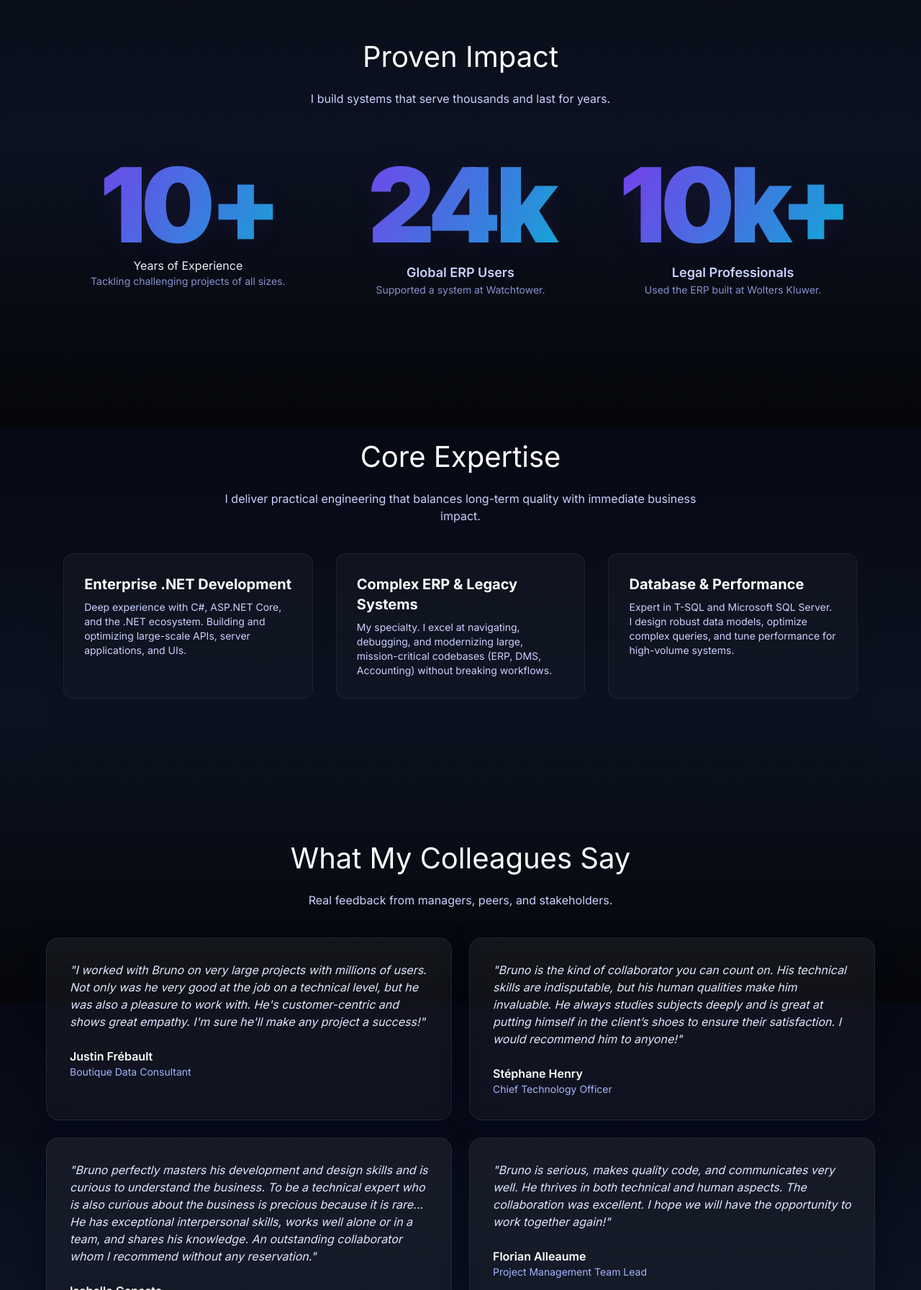
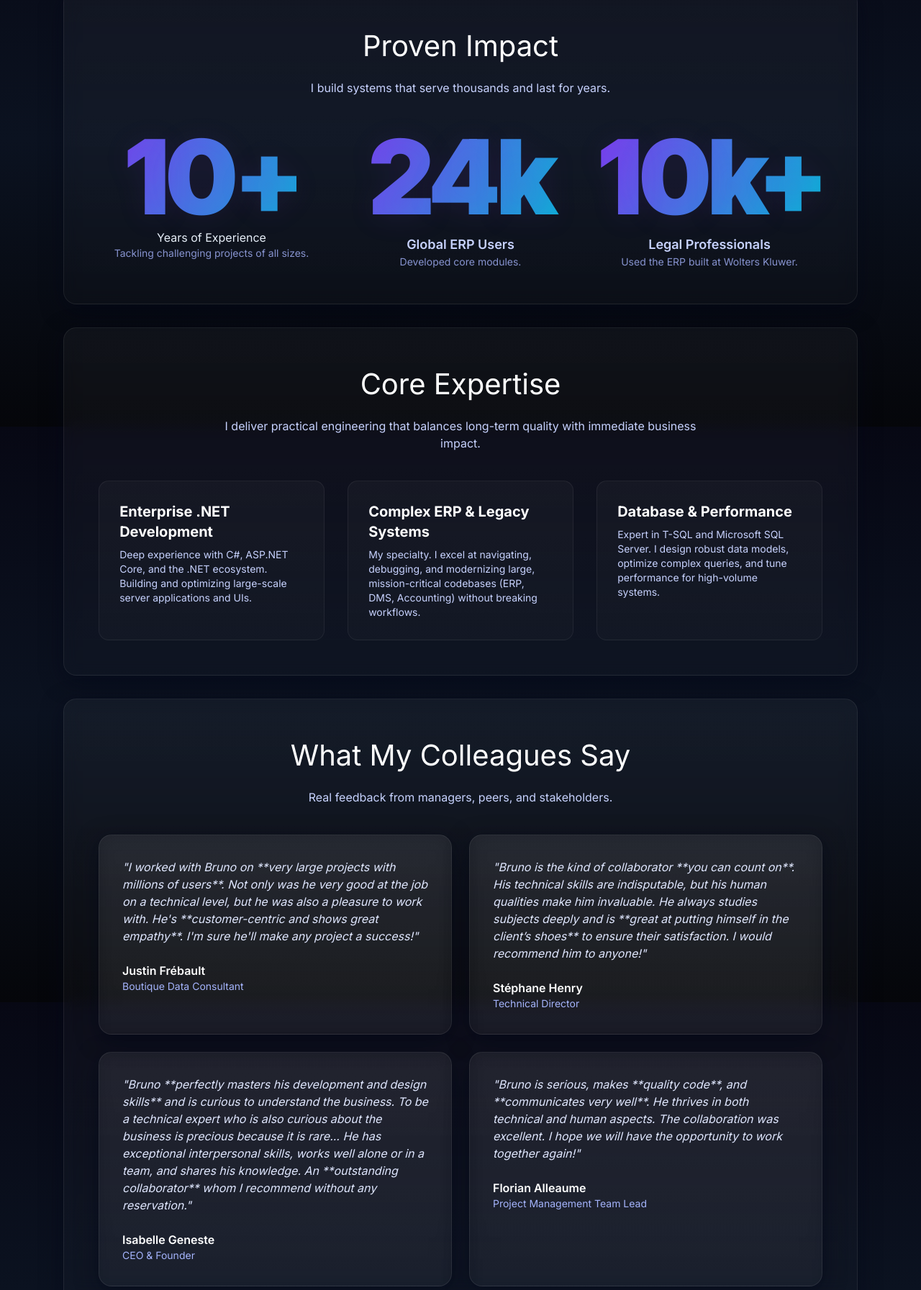
Before and after one commit to bruno-deca/bruno-deca.github.io, a plain HTML site: page index.html in a window 1280 px wide. Shown: the part 1007-2800 px from the top of the page at 72% size. Drawn offline with nearby package versions, Linux system fonts and the light colour scheme.

Commit message:
Update index.html

```diff
--- a/index.html
+++ b/index.html
@@ -79,6 +79,26 @@
       border-radius: 18px;
     }
 
+    /* ===== NEW: FLOATING SECTION PANEL STYLE ===== */
+    .section-glass {
+      background: linear-gradient(180deg, rgba(255,255,255,0.04), rgba(255,255,255,0.02));
+      border: 1px solid rgba(255,255,255,0.07);
+      backdrop-filter: blur(10px);
+      -webkit-backdrop-filter: blur(10px);
+      box-shadow: 0 8px 30px rgba(2,6,23,0.5);
+      border-radius: 18px;
+      /* Padding for content inside */
+      padding: clamp(2rem, 5vw, 3rem);
+      /* Margin to create "floating" space */
+      margin-top: 2rem;
+      margin-bottom: 2rem;
+    }
+    /* Add horizontal padding to the main container */
+    main .container {
+      padding-left: 1.5rem;
+      padding-right: 1.5rem;
+    }
+
     /* subtle noise overlay */
     .noise {
       position:absolute; inset:0;
@@ -125,7 +145,7 @@
     .reveal { opacity:0; transform: translateY(22px) scale(.995); transition: all .8s cubic-bezier(.2,.9,.2,1); }
     .reveal.visible { opacity:1; transform:none; }
 
-    /* cards */
+    /* cards (for inside sections) */
     .card {
       background: linear-gradient(180deg, rgba(255,255,255,0.03), rgba(255,255,255,0.02));
       border:1px solid rgba(255,255,255,0.06);
@@ -173,12 +193,13 @@
     }
     .timeline-dot {
       position: absolute;
-      left: -9px; /* (dot width / 2) - (border width / 2) approx */
+      left: -9px;
       top: 4px;
       width: 18px;
       height: 18px;
       background: var(--accent2);
-      border: 3px solid #0f1724; /* match body bg */
+      /* Use a dark bg for contrast */
+      border: 3px solid rgba(20,28,48,0.8);
       border-radius: 99px;
       box-shadow: 0 0 12px rgba(6, 182, 212, 0.5);
     }
@@ -209,6 +230,7 @@
     @media (max-width:768px){
       .tilt:hover{ transform:none; box-shadow: 0 10px 30px rgba(2,6,23,0.4); }
       .glass{ padding:1.5rem 1rem }
+      .section-glass { padding: 1.5rem 1rem; }
     }
   </style>
 </head>
@@ -231,7 +253,7 @@
             </h1>
 
             <p class="text-lg max-w-xl text-indigo-100/90 mb-8">
-              With 10+ years of experience, I'm a developer you can count on. I thrive in complex .NET environments by first understanding the business needs, then delivering clean, practical solutions that scale.
+              With 10+ years of experience, I'm a developer **you can count on**. I thrive in complex .NET environments by first **understanding the business needs**, then delivering clean, practical solutions that scale.
             </p>
 
             <div class="flex items-center gap-6">
@@ -270,33 +292,37 @@
   <div class="diag" aria-hidden="true"></div>
 
   <main>
+    <div class="container max-w-6xl mx-auto">
 
-    <section class="py-24 px-6 max-w-6xl mx-auto">
-      <div class="reveal text-center">
+      <section>
+        <div class="section-glass reveal">
+          <div class="text-center">
             <h2 class="section text-white text-center mb-4">Proven Impact</h2>
-        <p class="text-center text-indigo-200 max-w-2xl mx-auto mb-16">I build systems that serve thousands and last for years.</p>
+            <p class="text-center text-indigo-200 max-w-2xl mx-auto mb-10">I build systems that serve thousands and last for years.</p>
           </div>
 
           <div class="grid md:grid-cols-3 gap-8 text-center">
-        <div class="reveal" style="transition-delay:.1s">
+            <div style="transition-delay:.1s">
               <div class="stat-number">10+</div>
               <p classs="text-lg text-indigo-200 font-semibold mt-2">Years of Experience</p>
               <p class="text-sm text-indigo-300/80">Tackling challenging projects of all sizes.</p>
             </div>
-        <div class="reveal" style="transition-delay:.2s">
+            <div style="transition-delay:.2s">
               <div class="stat-number">24k</div>
               <p class="text-lg text-indigo-200 font-semibold mt-2">Global ERP Users</p>
-          <p class="text-sm text-indigo-300/80">Supported a system at Watchtower.</p>
+              <p class="text-sm text-indigo-300/80">Developed core modules.</p>
             </div>
-        <div class="reveal" style="transition-delay:.3s">
+            <div style="transition-delay:.3s">
               <div class="stat-number">10k+</div>
               <p class="text-lg text-indigo-200 font-semibold mt-2">Legal Professionals</p>
               <p class="text-sm text-indigo-300/80">Used the ERP built at Wolters Kluwer.</p>
             </div>
           </div>
+        </div>
       </section>
 
-    <section class="py-24 px-6 max-w-6xl mx-auto bg-gradient-to-b from-transparent to-black/5 rounded-2xl">
+      <section>
+        <div class="section-glass reveal">
           <div class="reveal">
             <h2 class="section text-white text-center mb-4">Core Expertise</h2>
             <p class="text-center text-indigo-200 max-w-2xl mx-auto mb-10">I deliver practical engineering that balances long-term quality with immediate business impact.</p>
@@ -305,7 +331,7 @@
           <div class="grid md:grid-cols-3 gap-8">
             <article class="card reveal tilt" style="transition-delay:.1s">
               <h3 class="text-xl font-bold text-white mb-2">Enterprise .NET Development</h3>
-          <p class="text-sm text-indigo-200">Deep experience with C#, ASP.NET Core, and the .NET ecosystem. Building and optimizing large-scale APIs, server applications, and UIs.</p>
+              <p class="text-sm text-indigo-200">Deep experience with C#, ASP.NET Core, and the .NET ecosystem. Building and optimizing large-scale server applications and UIs.</p>
             </article>
 
             <article class="card reveal tilt" style="transition-delay:.2s">
@@ -318,17 +344,18 @@
               <p class="text-sm text-indigo-200">Expert in T-SQL and Microsoft SQL Server. I design robust data models, optimize complex queries, and tune performance for high-volume systems.</p>
             </article>
           </div>
+        </div>
       </section>
 
 
-    <section class="py-24 px-6">
-      <div class="max-w-6xl mx-auto reveal">
+      <section>
+        <div class="section-glass reveal">
           <h2 class="section text-white text-center mb-4">What My Colleagues Say</h2>
           <p class="text-center text-indigo-200 max-w-2xl mx-auto mb-10">Real feedback from managers, peers, and stakeholders.</p>
 
           <div class="grid md:grid-cols-2 gap-6">
             <blockquote class="glass reveal p-8" style="transition-delay:.1s">
-            <p class="text-indigo-100 mb-6 italic">"I worked with Bruno on very large projects with millions of users. Not only was he very good at the job on a technical level, but he was also a pleasure to work with. He's customer-centric and shows great empathy. I'm sure he'll make any project a success!"</p>
+              <p class="text-indigo-100 mb-6 italic">"I worked with Bruno on **very large projects with millions of users**. Not only was he very good at the job on a technical level, but he was also a pleasure to work with. He's **customer-centric and shows great empathy**. I'm sure he'll make any project a success!"</p>
               <footer class="font-semibold text-white">
                 Justin Frébault
                 <span class="block text-sm font-normal text-indigo-300">Boutique Data Consultant</span>
@@ -336,15 +363,15 @@
             </blockquote>
 
             <blockquote class="glass reveal p-8" style="transition-delay:.2s">
-            <p class="text-indigo-100 mb-6 italic">"Bruno is the kind of collaborator you can count on. His technical skills are indisputable, but his human qualities make him invaluable. He always studies subjects deeply and is great at putting himself in the client’s shoes to ensure their satisfaction. I would recommend him to anyone!"</p>
+              <p class="text-indigo-100 mb-6 italic">"Bruno is the kind of collaborator **you can count on**. His technical skills are indisputable, but his human qualities make him invaluable. He always studies subjects deeply and is **great at putting himself in the client’s shoes** to ensure their satisfaction. I would recommend him to anyone!"</p>
               <footer class="font-semibold text-white">
                 Stéphane Henry
-              <span class="block text-sm font-normal text-indigo-300">Chief Technology Officer</span>
+                <span class="block text-sm font-normal text-indigo-300">Technical Director</span>
               </footer>
             </blockquote>
 
             <blockquote class="glass reveal p-8" style="transition-delay:.3s">
-            <p class="text-indigo-100 mb-6 italic">"Bruno perfectly masters his development and design skills and is curious to understand the business. To be a technical expert who is also curious about the business is precious because it is rare... He has exceptional interpersonal skills, works well alone or in a team, and shares his knowledge. An outstanding collaborator whom I recommend without any reservation."</p>
+              <p class="text-indigo-100 mb-6 italic">"Bruno **perfectly masters his development and design skills** and is curious to understand the business. To be a technical expert who is also curious about the business is precious because it is rare... He has exceptional interpersonal skills, works well alone or in a team, and shares his knowledge. An **outstanding collaborator** whom I recommend without any reservation."</p>
               <footer class="font-semibold text-white">
                 Isabelle Geneste
                 <span class="block text-sm font-normal text-indigo-300">CEO & Founder</span>
@@ -352,7 +379,7 @@
             </blockquote>
 
             <blockquote class="glass reveal p-8" style="transition-delay:.4s">
-            <p class="text-indigo-100 mb-6 italic">"Bruno is serious, makes quality code, and communicates very well. He thrives in both technical and human aspects. The collaboration was excellent. I hope we will have the opportunity to work together again!"</p>
+              <p class="text-indigo-100 mb-6 italic">"Bruno is serious, makes **quality code**, and **communicates very well**. He thrives in both technical and human aspects. The collaboration was excellent. I hope we will have the opportunity to work together again!"</p>
               <footer class="font-semibold text-white">
                 Florian Alleaume
                 <span class="block text-sm font-normal text-indigo-300">Project Management Team Lead</span>
@@ -362,8 +389,8 @@
         </div>
       </section>
 
-    <section class="py-24 px-6 bg-gradient-to-b from-transparent to-black/5">
-      <div class="max-w-4xl mx-auto reveal">
+      <section>
+        <div class="section-glass max-w-4xl mx-auto reveal">
           <h2 class="section text-white text-center mb-12">Career & Technology</h2>
 
           <div class="mb-20">
@@ -371,7 +398,7 @@
               <div class="timeline-dot"></div>
               <h4 class="text-xl font-extrabold text-white">Senior .NET Developer</h4>
               <p class="text-sm font-semibold text-indigo-300 mb-2">Self-Employed (Apr 2022 - Present)</p>
-            <p class="text-sm text-indigo-200">Developed and optimized a large-scale e-parts website using ASP.NET MVC, .NET Core, and Vue.js. Focused on performance, complex authorization, and API enhancements.</p>
+              <p class="text-sm text-indigo-200">Developed and optimized a large-scale website using ASP.NET MVC, .NET Core, and Vue.js. Focused on performance, complex authorization, and API enhancements.</p>
             </div>
 
             <div class="timeline-item reveal">
@@ -414,12 +441,11 @@
               <span class="tech-tag">Agile & Scrum</span>
             </div>
           </div>
-
         </div>
       </section>
 
-    <section class="py-28 px-6 text-center">
-      <div class="max-w-3xl mx-auto reveal">
+      <section>
+        <div class="section-glass max-w-3xl mx-auto reveal text-center">
           <h2 class="section text-white mb-6">Ready to Move Your Project Forward?</h2>
           <p class="text-indigo-200 text-lg max-w-2xl mx-auto mb-10">Looking for an experienced .NET developer who can handle complexity and deliver reliable solutions? Let's connect and discuss how I can help strengthen your team.</p>
 
@@ -455,9 +481,9 @@
         </div>
       </section>
 
-  </main>
+    </div> </main>
 
-  <footer class="py-8 text-center text-sm text-indigo-300/80">
+  <footer class="py-16 text-center text-sm text-indigo-300/80">
     © 2025 Bruno Decarnoncle • Senior .NET Developer
   </footer>
 
```
Lines whose indentation alone changed are shown as unchanged.
